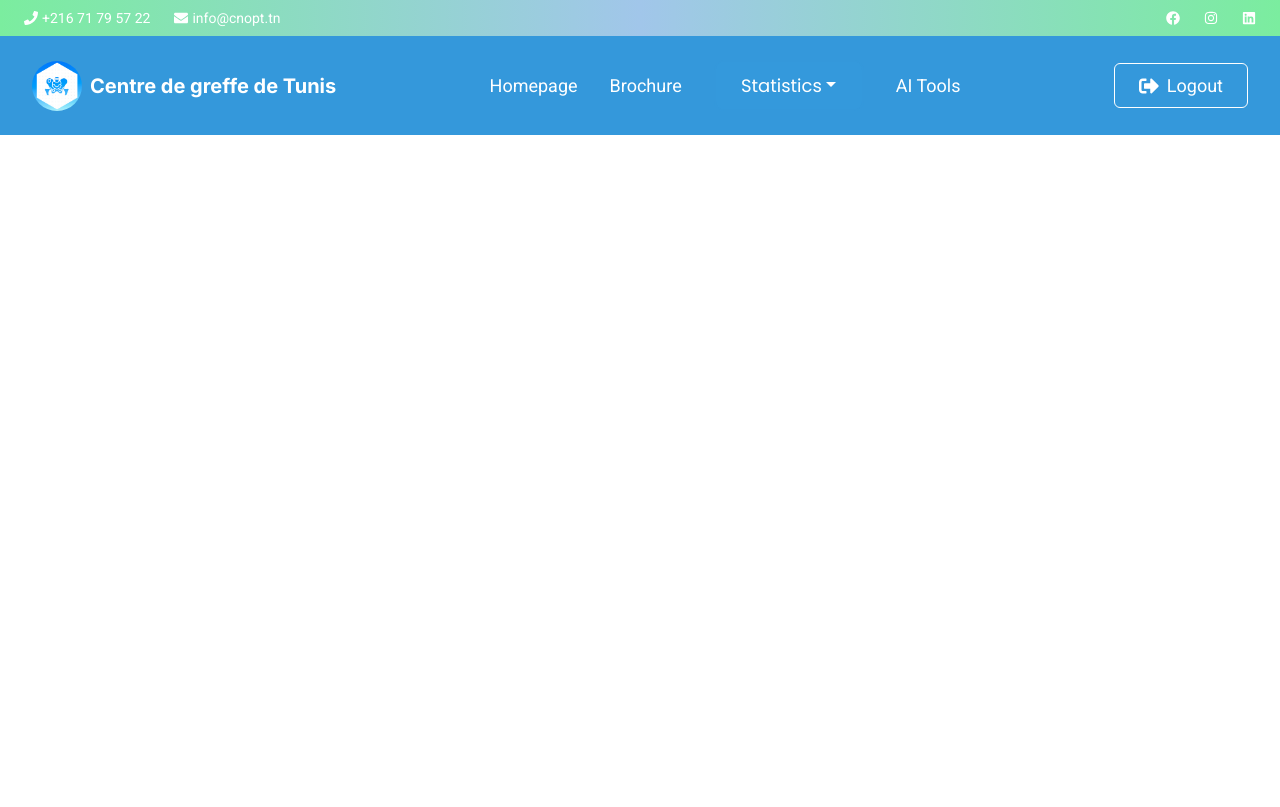
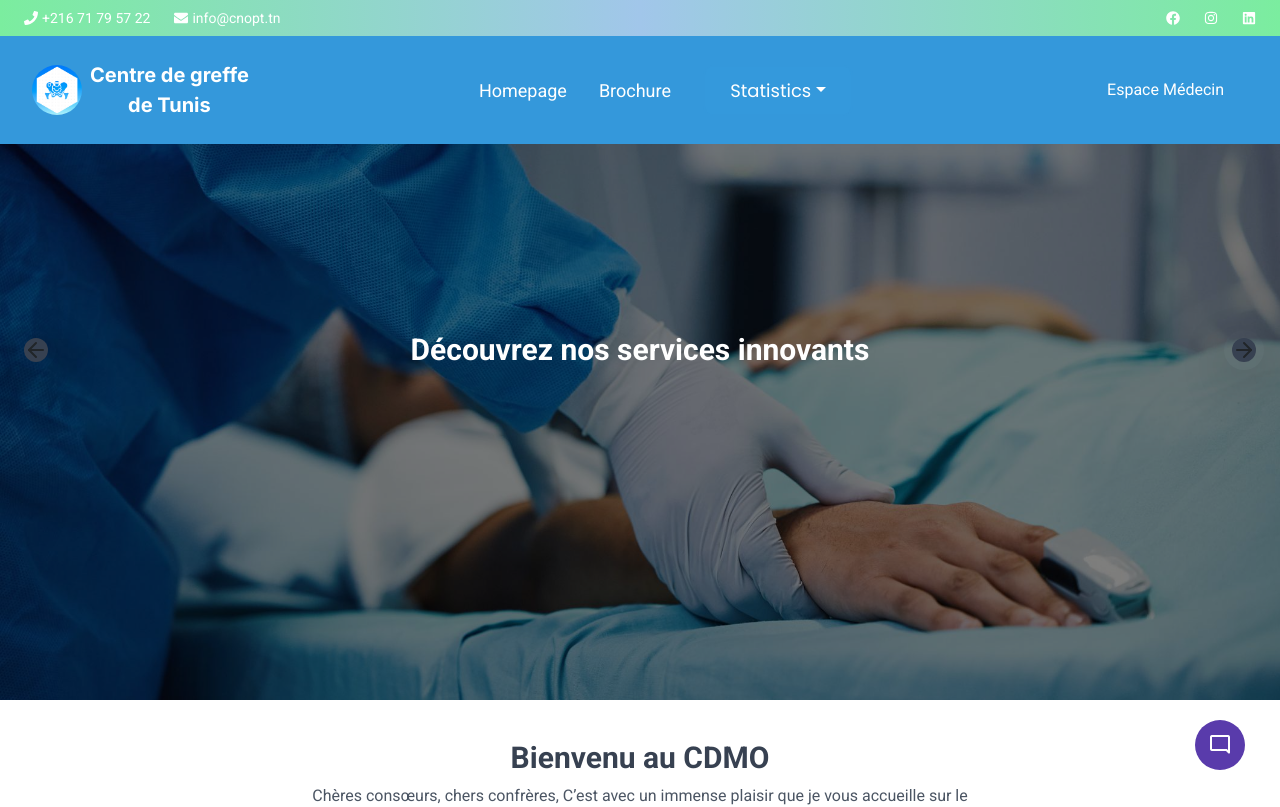
Before and after one commit to Ghaitho20/PCD_fornt_end, a React (Create React App) app in the folder pcd_front/: page /Acceuil in a window 1280 px wide. Shown: the top 807 px of the page. Built offline with nearby package versions, Linux system fonts and the light colour scheme; a web font is replaced by a local one.

Commit message:
Corrected NavBar ghaith

```diff
--- a/pcd_front/public/index.html
+++ b/pcd_front/public/index.html
@@ -27,6 +27,10 @@
       work correctly both with client-side routing and a non-root public URL.
       Learn how to configure a non-root public URL by running `npm run build`.
     -->
+    <link rel="stylesheet" href="https://fonts.googleapis.com/css2?family=Material+Symbols+Rounded">
+    <link rel="stylesheet" href="https://fonts.googleapis.com/css2?family=Material+Symbols+Outlined:opsz,wght,FILL,GRAD@24,400,0,0&icon_names=notifications" />
+
+
     <title>React App</title>
   </head>
   <body>
--- a/pcd_front/src/App.js
+++ b/pcd_front/src/App.js
@@ -4,6 +4,7 @@ import Navbar from './components/NavBar/NavBar';
 import  ChatBot from './components/ChatBot/ChatBot';
 import ALL from './components/allWork';
 import Header from './components/header/header';
+import Acceuil from './components/Acceuil/Acceuil';
 
 function App() {
 
--- a/pcd_front/src/assets/css/ai/rec.css
+++ b/pcd_front/src/assets/css/ai/rec.css
@@ -4,7 +4,10 @@
 /* AI Recommendation Component Styles */
 .ai-recommendation-container {
   max-width: 800px;
-  margin: 40px auto;
+  margin: 0px auto;
+  margin-bottom: 50px;
+  margin-top: 200px;
+
   padding: 30px;
   background: #ffffff;
   border-radius: 15px;
--- a/pcd_front/src/assets/css/header/header.css
+++ b/pcd_front/src/assets/css/header/header.css
@@ -151,4 +151,5 @@
 .logout-icon {
   font-size: 20px;
   margin-right: 0.5rem;
+
 }
--- a/pcd_front/src/components/Acceuil/Acceuil.jsx
+++ b/pcd_front/src/components/Acceuil/Acceuil.jsx
@@ -9,8 +9,9 @@ import Membre_projet_def from "./Membre_projet_def";
 import Actualite from "./Actualites";
 
 import NavBar from "../NavBar/NavBar";
+import Header from "../header/header";
 import IntroductionCentre from "./IntroductionCentre";
-import Footer from "../Footer/Footer";
+import Footer from "../footer/footer";
 
 import ContactSection from "./horraire";
 import { ArrowLeft, ArrowRight } from "lucide-react";
@@ -37,7 +38,7 @@ export default function Acceuil() {
 
   return (
     <>
-    <NavBar></NavBar>
+
     <div className="relative w-full h-[700px]">
 
       {images.map((image, index) => (
--- a/pcd_front/src/components/Stats/Hygiene/hygiene.jsx
+++ b/pcd_front/src/components/Stats/Hygiene/hygiene.jsx
@@ -6,6 +6,7 @@ import sinkGerm from '../../../assets/images/Stats/Hygiene/sinkGerm.jpg';
 import Germ from '../../../assets/images/Stats/Hygiene/Germ.jpg';
 import SelectionBar from "./selectionBar";
 import Footer from '../../footer/footer';
+import ChatBot from "../../ChatBot/ChatBot";
 
 
 const Hygiene = () => {
@@ -37,8 +38,8 @@ const Hygiene = () => {
   ];
 
   return (
-    <div className="disease-overview-container">
-        <div className="selectionBar-class">
+    <div className="disease-overview-container ">
+        <div className="selectionBar-class mt-[150px]">
             <div className="section-title">Visualize Germs and Disinfectants charts</div>
             <SelectionBar/>
         </div>
@@ -65,6 +66,7 @@ const Hygiene = () => {
           </div>
         </div>
       ))}
+       <ChatBot/>
       <Footer/>
     </div>
   );
--- a/pcd_front/src/components/Stats/Overview/overviewKey.jsx
+++ b/pcd_front/src/components/Stats/Overview/overviewKey.jsx
@@ -35,7 +35,7 @@ const Box = ({ logo, title, color, number }) => {
 
   export const PatientBox = () => {
     return (
-        <div className= "patientBox" style={{ display: "flex", justifyContent: "space-between", width: "80%", margin: "50px 0px"}}>
+        <div className= "patientBox" style={{ display: "flex", justifyContent: "space-between", width: "80%", margin: "100px  0px"}}>
             <Box logo={patientLogo} title="total patients" color="blue" number="22410" />
             <Box logo={transplantLogo} title="total transplants" color="#2ecc71" number="365" />
             <SurvivalBox />
--- a/pcd_front/src/components/Stats/Overview/statsPage.jsx
+++ b/pcd_front/src/components/Stats/Overview/statsPage.jsx
@@ -7,6 +7,7 @@ import TransplantDemographicsChart from './transplantDemographics';
 import ActivitePharmacie from './activitePharmacie';
 import Footer from '../../footer/footer';
 import '../../../assets/css/Stats/Overview/paragraph.css';
+import ChatBot from '../../ChatBot/ChatBot';
 function StatsPage() {
   return (
     <>
@@ -58,6 +59,7 @@ function StatsPage() {
           <ActivitePharmacie />
         </div>
       </div>
+      <ChatBot/>
       <Footer />
     </>
   );
--- a/pcd_front/src/components/allWork.jsx
+++ b/pcd_front/src/components/allWork.jsx
@@ -5,11 +5,15 @@ import AIRecommendation from './ai/rec';
 import StatsPage from './Stats/Overview/statsPage';
 import DiseaseOverview from './Stats/DiseaseOverview/diseaseOverview';
 import Hygiene from './Stats/Hygiene/hygiene'
+import Acceuil from './Acceuil/Acceuil';
 
 const ALL = () => {
+  let superUser = false;
+  let User =  false;
   return (
     <Router>
-      <Header />
+
+      <Header superUser={superUser} User={User}/>
       <Routes>
 
 
@@ -17,7 +21,12 @@ const ALL = () => {
         <Route path="/statistics/overview" element={<StatsPage />} />
         <Route path="/statistics/diseases" element={<DiseaseOverview />} />
         <Route path="/statistics/hygiene" element={<Hygiene />} />
+        <Route path="/Acceuil" element={<Acceuil/>}/>
       </Routes>
+
+
+
+
     </Router>
   );
 };
--- a/pcd_front/src/components/header/header.jsx
+++ b/pcd_front/src/components/header/header.jsx
@@ -3,49 +3,63 @@ import { FaSignOutAlt } from 'react-icons/fa';
 import { Link } from 'react-router-dom';
 import '../../assets/css/header/header.css';
 import logo from '../../assets/images/dashboard/logo3.png'
-import { FaPhone, FaEnvelope, FaFacebook, FaInstagram, FaLinkedin } from 'react-icons/fa';
-
+import { FaPhone, FaEnvelope, FaFacebook, FaInstagram, FaLinkedin ,FaFacebookMessenger} from 'react-icons/fa';
+import { Dialog } from "@headlessui/react";
+import { useState } from "react";
 const TopBar = () => {
   return(
       <div className="bg-gradient-to-r from-[#7bed9f] via-[#a1c6ea] to-[#7bed9f] text-white text-sm py-2 px-4 flex justify-between items-center">
-
-
-
-
-
-
-
         <div className="flex items-center gap-4">
           <span className="flex items-center gap-1"><FaPhone /> +216 71 79 57 22</span>
           <span className="flex items-center gap-1"><FaEnvelope /> info@cnopt.tn</span>
         </div>
         <div className="flex items-center gap-4">
-        <a href="#" className="hover:text-gray-300"><FaFacebook /></a>
-        <a href="#" className="hover:text-gray-300"><FaInstagram /></a>
-        <a href="#" className="hover:text-gray-300"><FaLinkedin /></a>
+          <Link className="hover:text-gray-300" to="#">
+            <FaFacebook/>
+          </Link>
+          <Link className="hover:text-gray-300" to="#">
+            <FaInstagram/>
+          </Link>
+          <Link className="hover:text-gray-300" to="#">
+            <FaLinkedin/>
+          </Link>
         </div>
     </div>
   );
 };
 
-const Header = () => {
+const Header = ({superUser,User}) => {
   return (
-    <>
+    <nav className= "fixed  z-50 w-full top-0" >
       <TopBar/>
-      <Header1/>
-    </>
+      <Header1 superUser={superUser} User={User}/>
+    </nav>
   )
 }
 
 
-const Header1 = () => {
+const Header1 = ({superUser,User}) => {
+
+
+   const [isOpen,setIsOpen] = useState(false);
+
+    const handleDialogConn = ()=>{
+      setIsOpen(!isOpen);
+      console.log(isOpen)
+    }
+
   return (
-    <header className="header bg-[#2c3e50] text-white py-4">
+    <header className="header bg-[#2c3e50] text-white py-4 ">
       {/* Left: Logo and Title */}
       <div className="header-left flex items-center gap-4">
         <div className="logo flex items-center">
           <img src={logo} alt="Centre de greffe de Tunis Logo" className="logo-img" />
-          <span className="logo-text text-2xl font-bold">Centre de greffe de Tunis</span>
+          <div className="w-15">
+            <div className="logo-text text-l font-bold">Centre de greffe</div>
+            <div className="logo-text text-l font-bold text-center "> de Tunis</div>
+          </div>
+
+
         </div>
       </div>
 
@@ -80,20 +94,101 @@ const Header1 = () => {
               </li>
             </ul>
           </li>
-          <li className="nav-item">
+
+
+          { (superUser || User ) && (<li className="nav-item">
             <Link className="nav-link" to="/ai-recommendation">
               AI Tools
             </Link>
-          </li>
+          </li>)}
+
+          {superUser && (<li className="nav-item">
+            <Link className="nav-link" to="#">
+              Calendar
+            </Link>
+
+          </li>)}
+          {superUser && (<li className="nav-item">
+            <Link className="nav-link" to="#">
+              Edit Statistics
+            </Link>
+
+          </li>)}
+
+
+
+
+
+
+
+
+
+
         </ul>
       </nav>
 
       {/* Right: Logout Button */}
-      <div className="header-right">
-        <button className="logout-btn bg-transparent text-white border border-white py-2 px-4 rounded-md">
-          <FaSignOutAlt className="logout-icon" /> Logout
+      <div className="header-right flex gap-[10px] justify-between ">
+
+        {(!superUser && !User ) &&
+
+           <button className="   text-white px-4 py-1  rounded-full " onClick={handleDialogConn}>
+
+            Espace Médecin</button>
+        }
+
+
+
+
+
+        {(superUser || User) &&(<button>
+           <FaFacebookMessenger/>
+        </button>)}
+        {(superUser || User) &&(<button>
+          <span class="material-symbols-outlined">
+              notifications
+          </span>
+        </button>)}
+        {(superUser || User) &&<button className="logout-btn bg-transparent text-white ">
+          <FaSignOutAlt className="logout-icon " />
+        </button>}
+      </div>
+
+           {/* Modal pour etablir une connexion avec le medecin */}
+                <Dialog open={isOpen} onClose={handleDialogConn} className="fixed inset-0 flex items-center justify-center z-50">
+                  {/* Overlay */}
+                  <div className="fixed inset-0 bg-black bg-opacity-50" aria-hidden="true"></div>
+
+                  {/* Dialog Panel */}
+                  <Dialog.Panel className="bg-white p-6 rounded-lg shadow-lg max-w-md w-full relative z-50">
+                    <h2 className="text-xl font-bold mb-4">Connexion Espace Médecin</h2>
+                    <form>
+                      <label className="block mb-2">Courriel ou identifiant *</label>
+                      <input type="text" className="w-full p-2 border rounded mb-4" />
+
+                      <label className="block mb-2">Mot de passe *</label>
+                      <input type="password" className="w-full p-2 border rounded mb-4" />
+
+                      <a href="#" className="text-blue-600 text-sm">
+                        Réinitialiser votre mot de passe
+                      </a>
+
+                      <div className="mt-4 flex justify-between">
+                        <button type="button" className="bg-[#333D79] text-white px-4 py-2 rounded" onClick={handleDialogConn}>
+                          Se connecter
+                        </button>
+                        <button type="button" className="text-gray-600 px-4 py-2" onClick={handleDialogConn}>
+                          Annuler
                         </button>
                       </div>
+                    </form>
+                  </Dialog.Panel>
+                </Dialog>
+
+
+
+
+
     </header>
   );
 };
```
Also changed, not shown: pcd_front/src/components/Stats/DiseaseOverview/diseaseOverview.jsx (+6 -2 lines), pcd_front/src/components/ai/rec.jsx (+10 -1 lines), 1 other file (tests, documents, lock files or other folders). Lines whose indentation alone changed are shown as unchanged.
